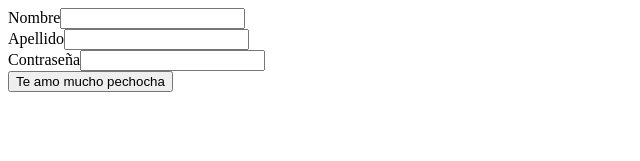
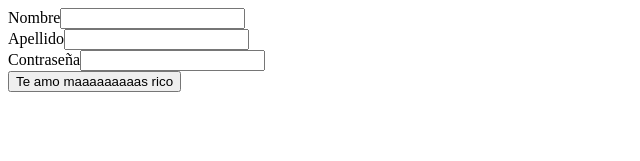
Before and after one commit to RitchelS/prueba, an Angular app: page /registro in a window 1280 px wide. Shown: the top 161 px of the page, without its empty margins (0-640 px from the left). Built offline with nearby package versions, Linux system fonts and the light colour scheme.

Commit message:
Cambio en boton

```diff
--- a/src/app/registro/registro.component.html
+++ b/src/app/registro/registro.component.html
@@ -8,7 +8,7 @@
     <label>Contraseña</label>
     <input type="contrasenia">
     <br>
-    <button type="submit">Te amo mucho pechocha</button>
+    <button type="submit">Te amo maaaaaaaaas rico</button>
 
 
 </form>
```
